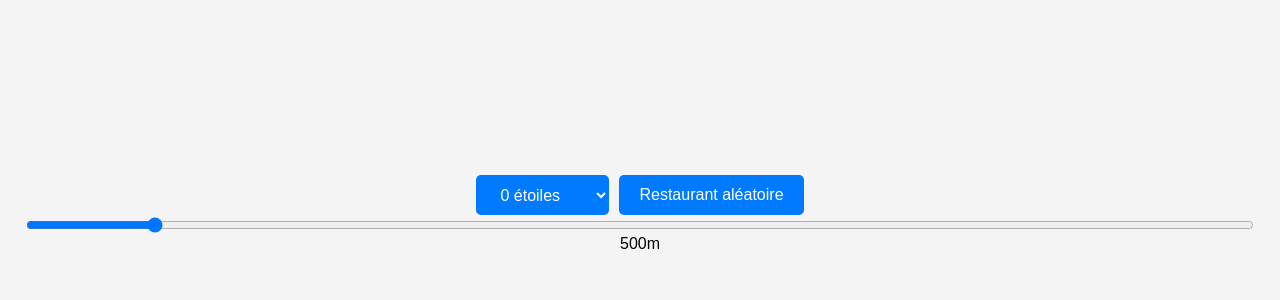
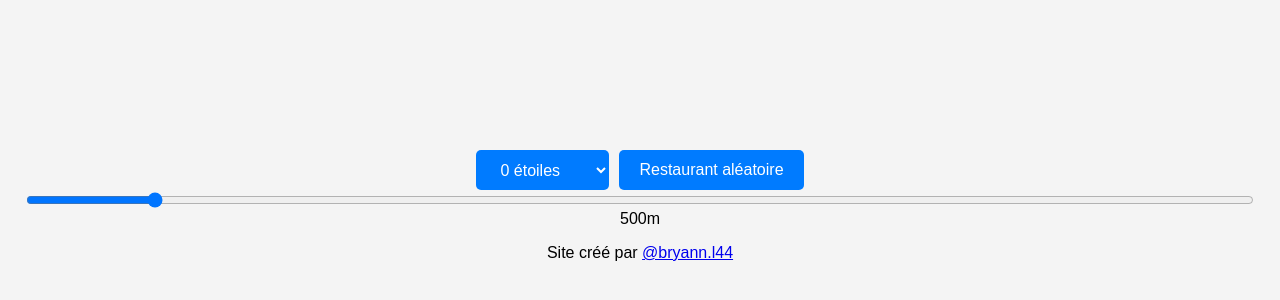
Before and after one commit to stbidou/random-restaurant, a plain HTML site: page index.html in a window 1280 px wide. Shown: the part 196-496 px from the top of the page. Drawn offline with Linux system fonts and the light colour scheme.

Commit message:
Update index.html

```diff
--- a/index.html
+++ b/index.html
@@ -34,6 +34,7 @@
         </div>
         <input type="range" id="rangeInput" min="0" max="5000" value="500" oninput="updateValueDisplay()">
         <div class="value-display"> <span id="valueDisplay">500m</span></div>
+        <footer><p>Site créé par <a href="https://www.instagram.com/bryann.l44/" target="_blank">@bryann.l44</a></p></footer>
         <script src="app.js"></script>
     </body>
 
```
